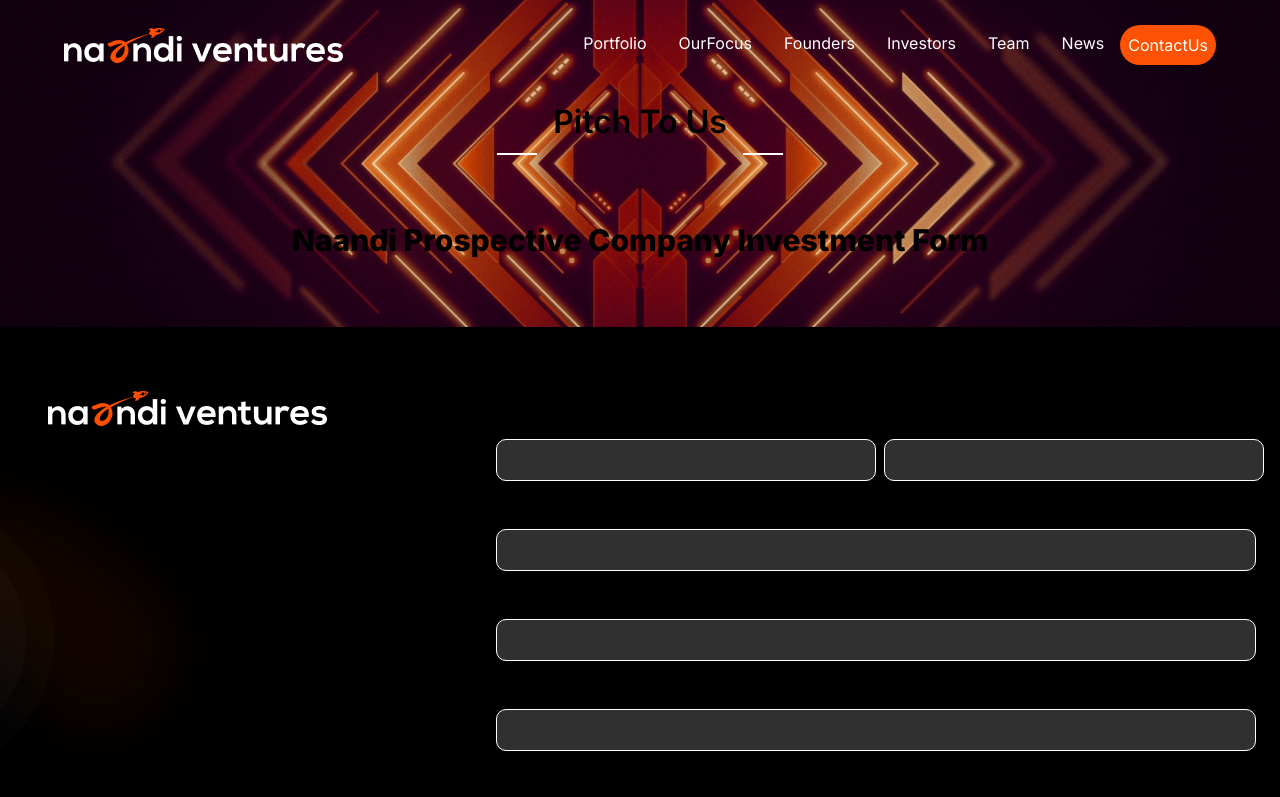
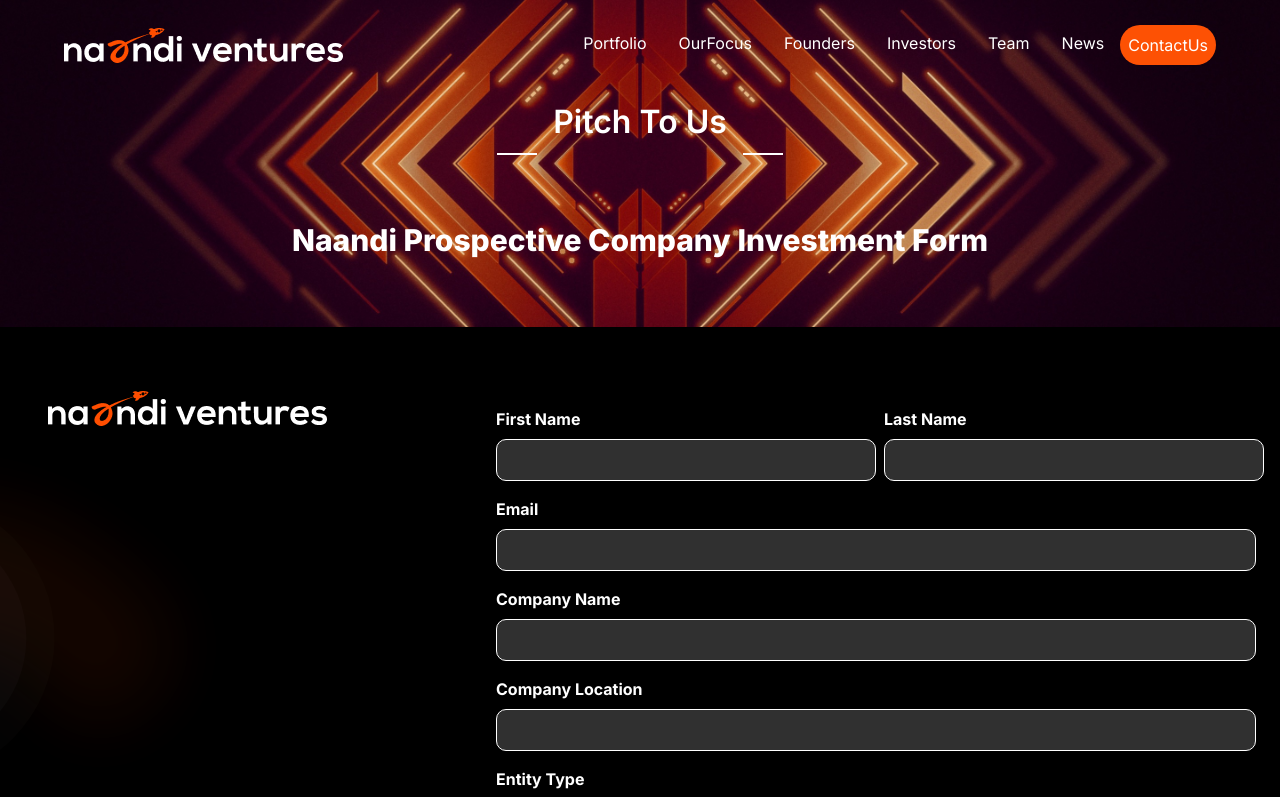
Before and after one commit to sannithnalluri/NaadiVentures, a Next.js app: page /Investors in a window 1280 px wide. Shown: the top 797 px of the page. Built offline with nearby package versions, Linux system fonts and the light colour scheme.

Commit message:
ajor updates

```diff
--- a/src/app/Investors/Investor.Module.css
+++ b/src/app/Investors/Investor.Module.css
@@ -3,6 +3,7 @@
     background-position: center;
     background-size:cover;
     background-repeat: no-repeat;
+    color: white;
 }
 .Investor_hero_section h1{
     font-size: 30px;
--- a/src/app/layout.js
+++ b/src/app/layout.js
@@ -13,7 +13,7 @@
   return (
     <html lang="en">
 
-      <body className={inter.className}>
+      <body className={inter.className} style={{color:"white"}}>
         {children}</body>
     </html>
   );
```
